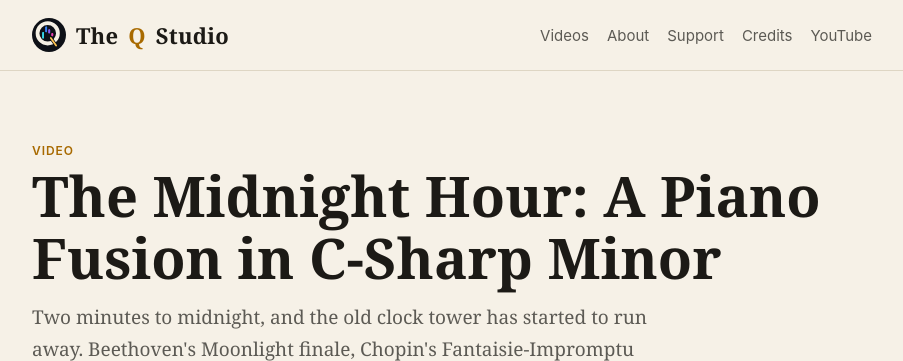
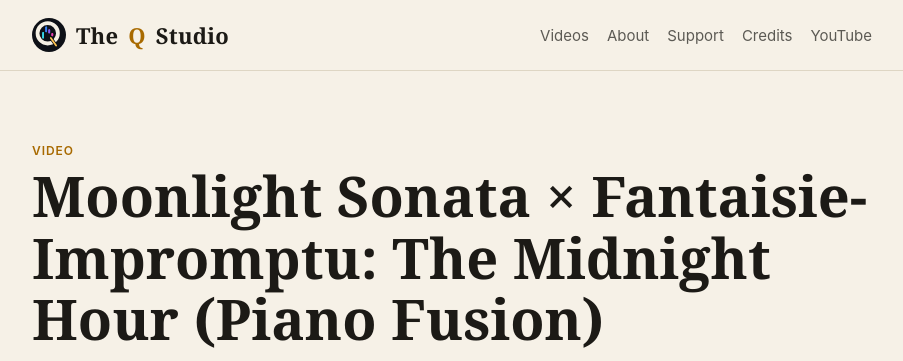
Before and after one commit to TheQStudio/theqstudio.github.io, a plain HTML site: page videos/midnight-hour.html in a window 1280 px wide. Shown: the top 361 px of the page, without its empty margins (188-1091 px from the left). Drawn offline with Linux system fonts and the light colour scheme.

Commit message:
Midnight Hour: match new YouTube title

```diff
--- a/videos/midnight-hour.html
+++ b/videos/midnight-hour.html
@@ -1,14 +1,14 @@
 <!doctype html>
 <html lang="en"><head><meta charset="utf-8"><meta name="viewport" content="width=device-width,initial-scale=1"><link rel="icon" type="image/svg+xml" href="../assets/logo.svg"><link rel="icon" type="image/png" sizes="32x32" href="../assets/favicon-32.png"><link rel="apple-touch-icon" href="../assets/apple-touch-icon.png">
-<title>The Midnight Hour: A Piano Fusion in C-Sharp Minor | TheQStudio</title><meta name="description" content="A piano fusion of Beethoven, Chopin and Rachmaninoff in C-sharp minor, with falling notes and sheet music.">
+<title>Moonlight Sonata × Fantaisie-Impromptu: The Midnight Hour (Piano Fusion) | TheQStudio</title><meta name="description" content="A piano fusion of Beethoven, Chopin and Rachmaninoff in C-sharp minor, with falling notes and sheet music.">
 <meta name="robots" content="index,follow"><meta name="referrer" content="no-referrer">
 <link rel="stylesheet" href="../style.css"></head><body>
 <header><div class="wrap"><a class="brand" href="../index.html"><img src="../assets/logo.svg" alt="" width="34" height="34">The<b>Q</b>Studio</a>
 <nav><a href="../index.html#videos">Videos</a><a href="../about.html">About</a><a href="../support.html">Support</a><a href="../credits.html">Credits</a><a href="https://www.youtube.com/@TheQStudio_1" rel="noopener">YouTube</a></nav></div></header>
 <main class="wrap">
-<section class="hero" style="padding-bottom:10px"><span class="tag">Video</span><h1>The Midnight Hour: A Piano Fusion in C-Sharp Minor</h1>
+<section class="hero" style="padding-bottom:10px"><span class="tag">Video</span><h1>Moonlight Sonata × Fantaisie-Impromptu: The Midnight Hour (Piano Fusion)</h1>
 <p>Two minutes to midnight, and the old clock tower has started to run away. Beethoven's Moonlight finale, Chopin's Fantaisie-Impromptu and Rachmaninoff's C-sharp minor Prelude, joined in one key. About three and a half minutes.</p></section>
-<div class="video" id="player"><iframe src="https://www.youtube-nocookie.com/embed/GR_y4PT7OpM" title="The Midnight Hour: A Piano Fusion in C-Sharp Minor" allow="accelerometer; encrypted-media; picture-in-picture" allowfullscreen loading="lazy"></iframe></div>
+<div class="video" id="player"><iframe src="https://www.youtube-nocookie.com/embed/GR_y4PT7OpM" title="Moonlight Sonata × Fantaisie-Impromptu: The Midnight Hour (Piano Fusion)" allow="accelerometer; encrypted-media; picture-in-picture" allowfullscreen loading="lazy"></iframe></div>
 <p class="muted"><a href="https://youtu.be/GR_y4PT7OpM" rel="noopener">Watch on YouTube</a></p>
 <h2 class="s">About this piece</h2>
 <p>A fusion of public-domain works: Beethoven, Moonlight Sonata, 3rd movement; Chopin, Fantaisie-Impromptu; Rachmaninoff, Prelude in C-sharp minor, Op. 3 No. 2. The passages were chosen and joined by software, arranged and played on a sampled piano, with a person directing the process and listening. The story and the thumbnail artwork were made with AI.</p>
```
